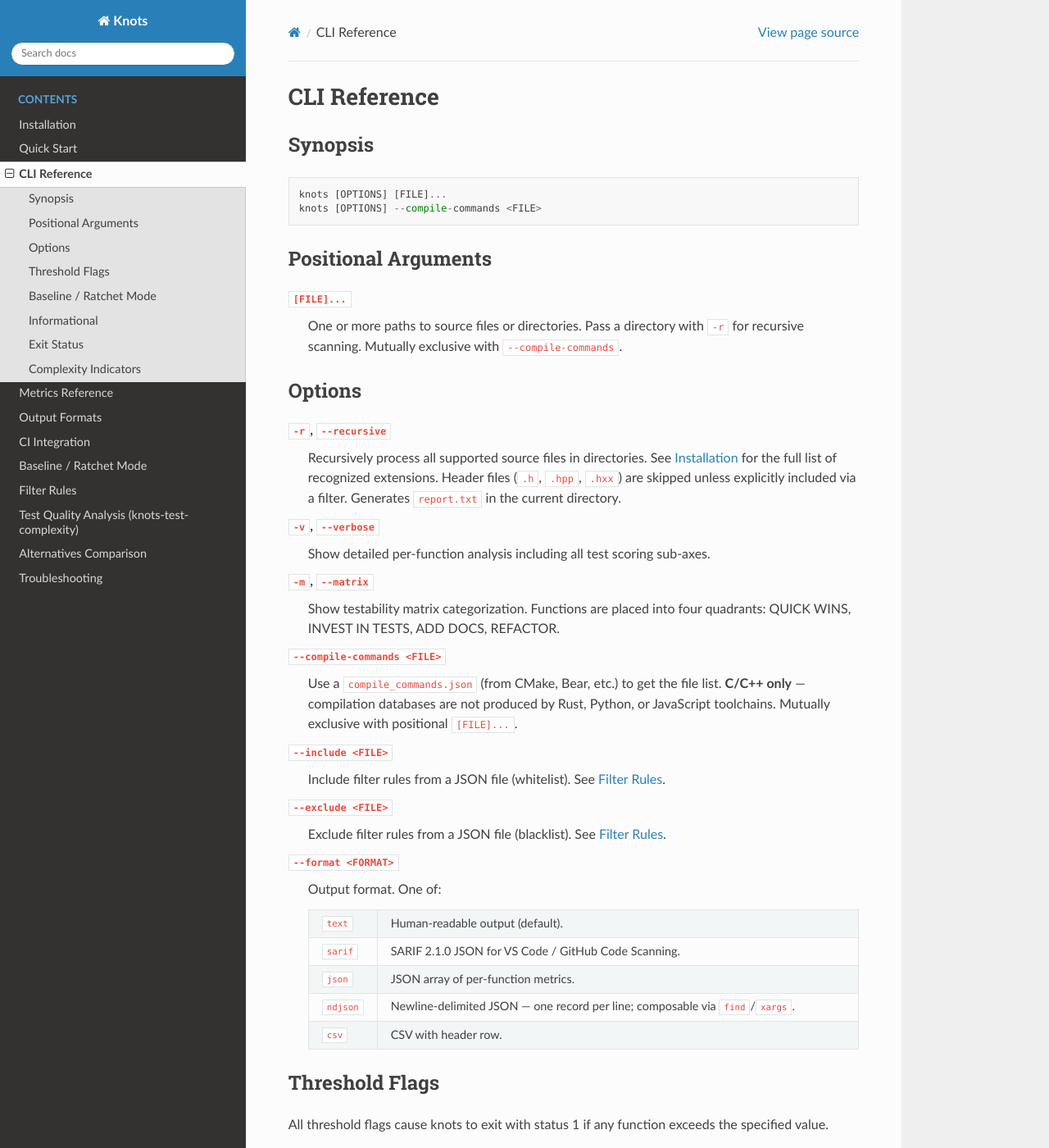
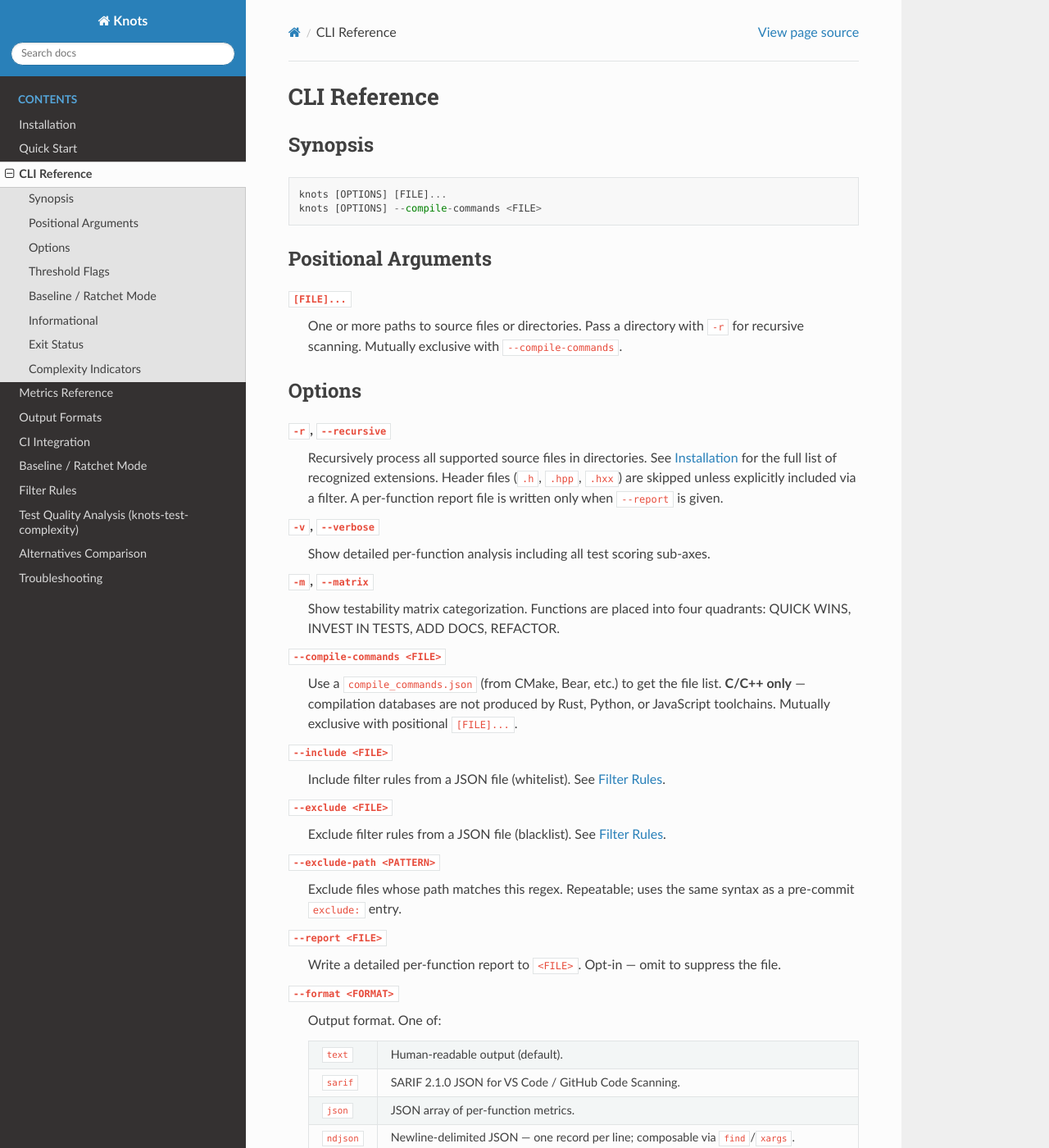
Before and after one commit to brandon-arrendondo/knots, a Sphinx documentation site: the page built from docs/cli-reference.rst, in a window 1280 px wide and 1400 px high. Shown: the whole window at 82% size. Built offline with Sphinx 7.4.7 and the Read the Docs theme 3.1.0, drawn with Linux system fonts in a browser that asks for light colours.

Commit message:
docs: sync README/CLI reference with current flags
The README options block and docs/cli-reference.rst were missing
--exclude-path and --report, and the cli-reference still claimed `-r`
auto-generates report.txt (reports have been opt-in via --report). Add
the two flags to both and correct the -r description.

Co-Authored-By: Claude Opus 4.8 (1M context) <noreply@anthropic.com>

```diff
--- a/docs/cli-reference.rst
+++ b/docs/cli-reference.rst
@@ -24,7 +24,8 @@ Options
     Recursively process all supported source files in directories. See
     :doc:`installation` for the full list of recognized extensions. Header
     files (``.h``, ``.hpp``, ``.hxx``) are skipped unless explicitly included
-    via a filter. Generates ``report.txt`` in the current directory.
+    via a filter. A per-function report file is written only when ``--report``
+    is given.
 
 ``-v``, ``--verbose``
     Show detailed per-function analysis including all test scoring sub-axes.
@@ -44,6 +45,14 @@ Options
 
 ``--exclude <FILE>``
     Exclude filter rules from a JSON file (blacklist). See :doc:`filters`.
+
+``--exclude-path <PATTERN>``
+    Exclude files whose path matches this regex. Repeatable; uses the same
+    syntax as a pre-commit ``exclude:`` entry.
+
+``--report <FILE>``
+    Write a detailed per-function report to ``<FILE>``. Opt-in — omit to
+    suppress the file.
 
 ``--format <FORMAT>``
     Output format. One of:
```
Also changed, not shown: README.md (+2 -0 lines).
